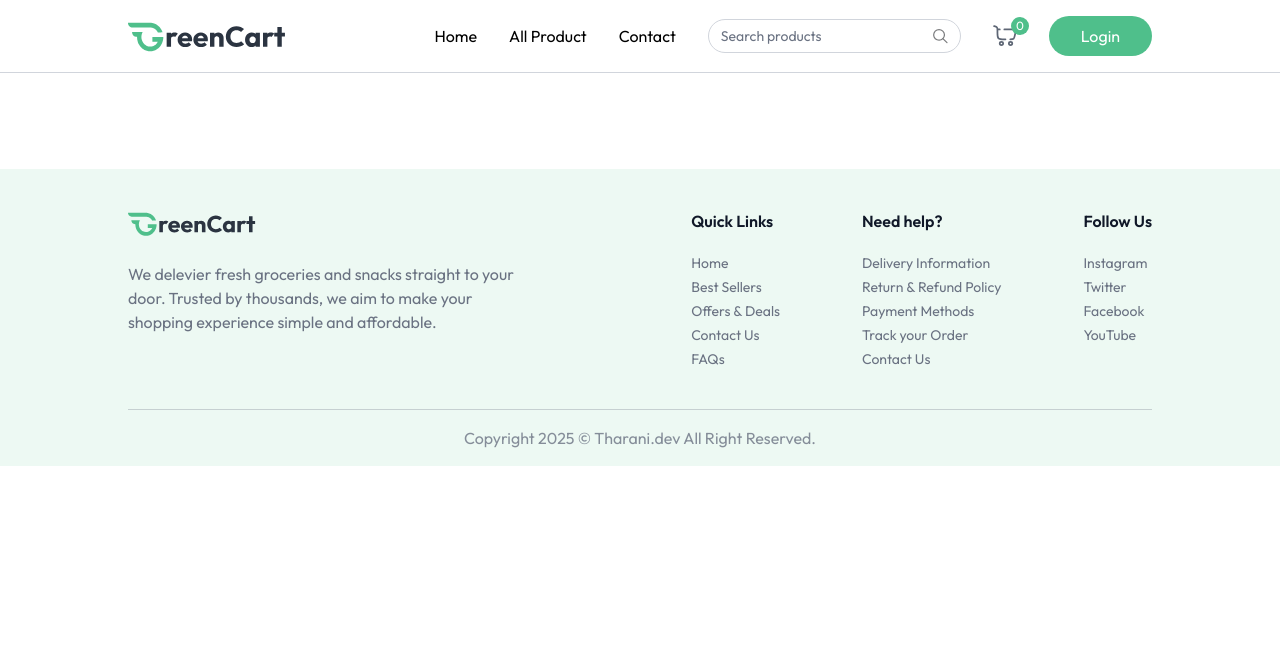
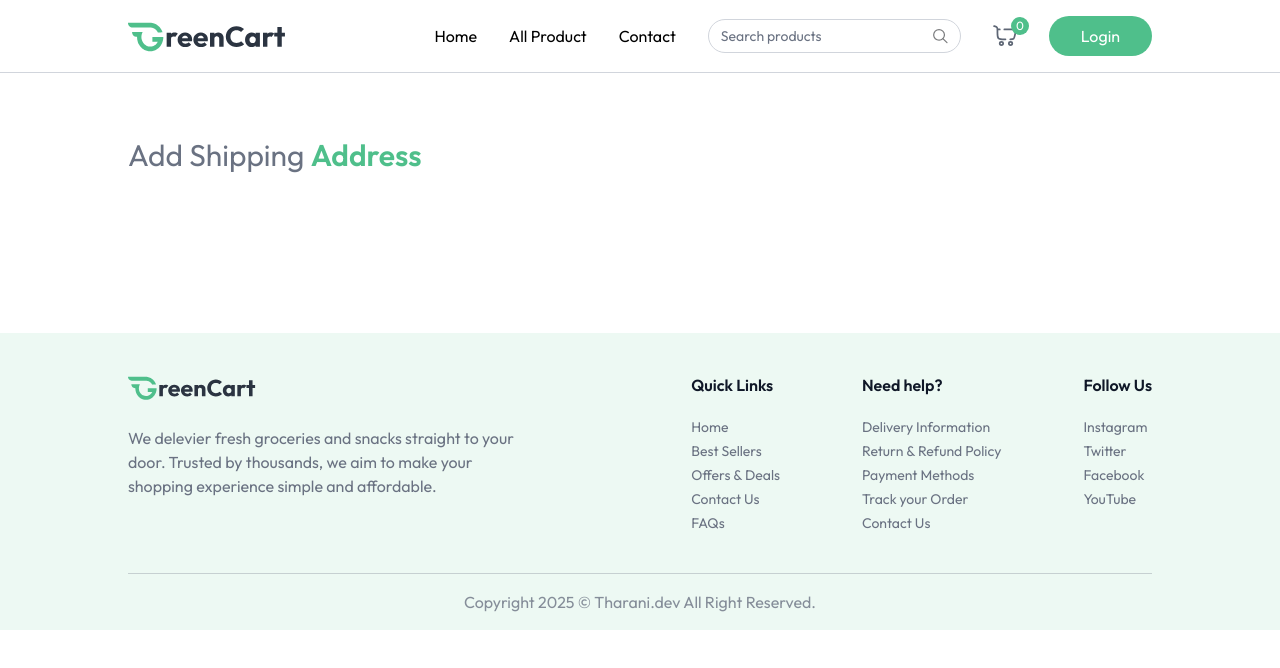
Before and after one commit to tharani-2006/GreenCart, a React (Vite) app in the folder client/: page /add-address in a window 1280 px wide. Shown: the top 668 px of the page. Built offline with nearby package versions, Linux system fonts and the light colour scheme.

Commit message:
create AddAddress page and mount it

```diff
--- a/client/src/App.jsx
+++ b/client/src/App.jsx
@@ -10,6 +10,7 @@
 import ProductCategory from './pages/ProductCategory.jsx'
 import ProductDetails from './pages/ProductDetails.jsx'
 import Cart from './pages/Cart.jsx'
+import AddAddress from './pages/AddAddress.jsx'
 
 const App = () => {
 
@@ -31,6 +32,7 @@
           <Route path='/products/:category' element={<ProductCategory />} />
           <Route path='/products/:category/:id' element={<ProductDetails />} />
           <Route path='/cart' element={<Cart />} />
+          <Route path='/add-address' element={<AddAddress />} />
         </Routes>
       </div>
 
--- /dev/null
+++ b/client/src/pages/AddAddress.jsx
@@ -0,0 +1,15 @@
+import React from 'react'
+
+const inputField = (() => (
+    <input type="text" />
+))
+
+const AddAddress = () => {
+  return (
+    <div className='mt-16 pb-16'>
+      <p className='text-2xl md:text-3xl text-gray-500'>Add Shipping <span className='font-semibold text-primary'>Address</span></p>
+    </div>
+  )
+}
+
+export default AddAddress
```
